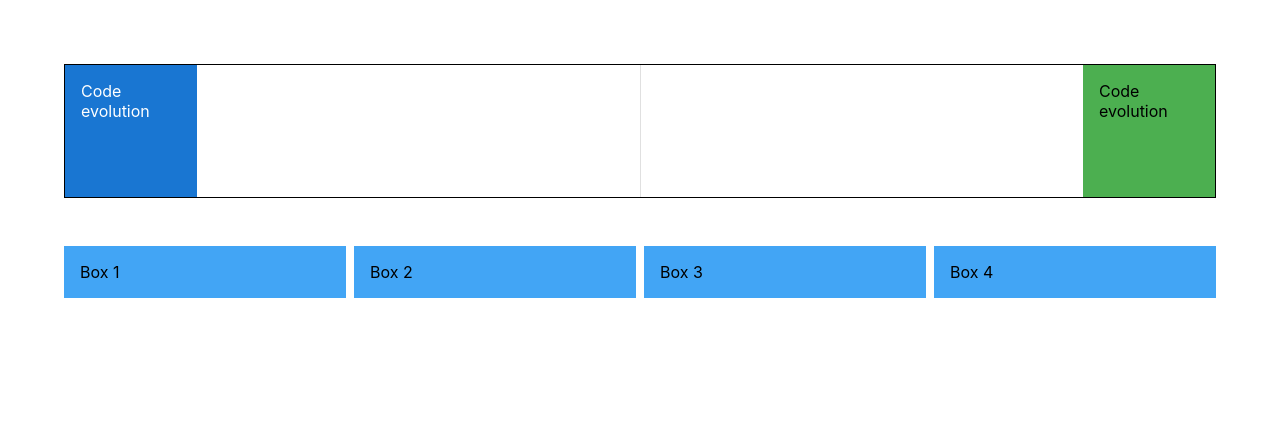
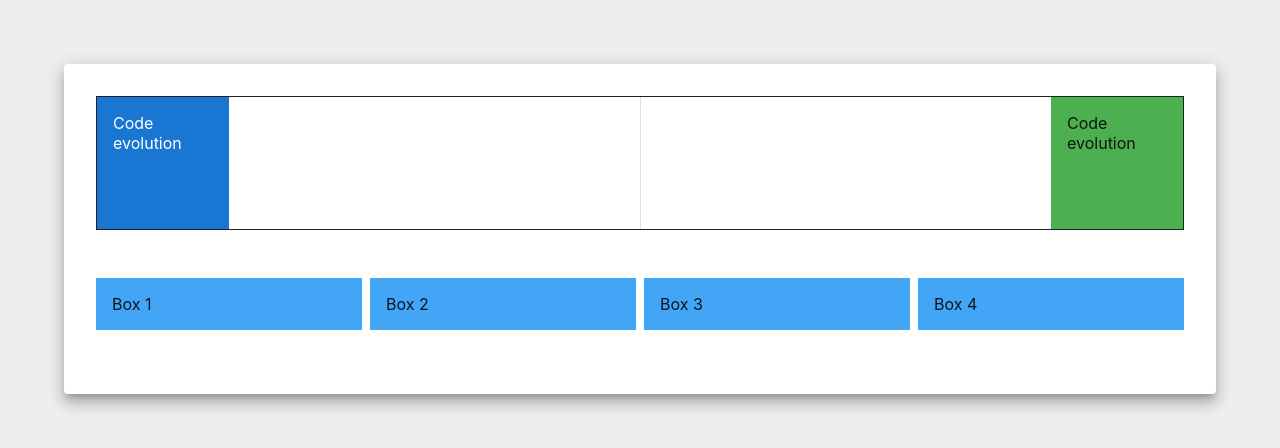
Before and after one commit to nghi9994/crash-mui-typescript, a React (Create React App) app: page / in a window 1280 px wide. Shown: the top 448 px of the page. Built offline with nearby package versions, Linux system fonts and the light colour scheme.

Commit message:
Feat: layout - create Paper component

```diff
--- a/src/App.css
+++ b/src/App.css
@@ -1,3 +1,7 @@
+body {
+  background-color: #eeeeee;
+}
+
 .App {
   /* text-align: center; */
   padding: 4rem;
--- a/src/components/MuiLayout.tsx
+++ b/src/components/MuiLayout.tsx
@@ -1,9 +1,13 @@
 import React from 'react'
-import { Box, Grid, Stack, Divider } from '@mui/material'
+import { Box, Divider, Grid, Paper, Stack  } from '@mui/material'
 
 const MuiLayout = () => {
   return (
-    <>
+    /***
+     * <Paper> component creates block with white background
+     * 'elevation' prop creates shadow for this block
+     * */
+    <Paper sx={{padding: '32px'}} elevation={10}>
       {/***
       * Stack create Flex display
       * Use 'flexItem' prop for Divider in flex container for right height
@@ -70,7 +74,7 @@
           <Box bgcolor='primary.light' p={2}>Box 4</Box>
         </Grid>
       </Grid>
-    </>
+    </Paper>
   )
 }
 
```
